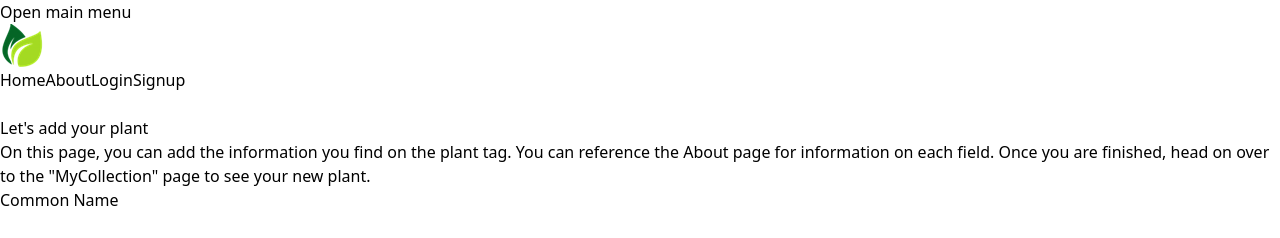
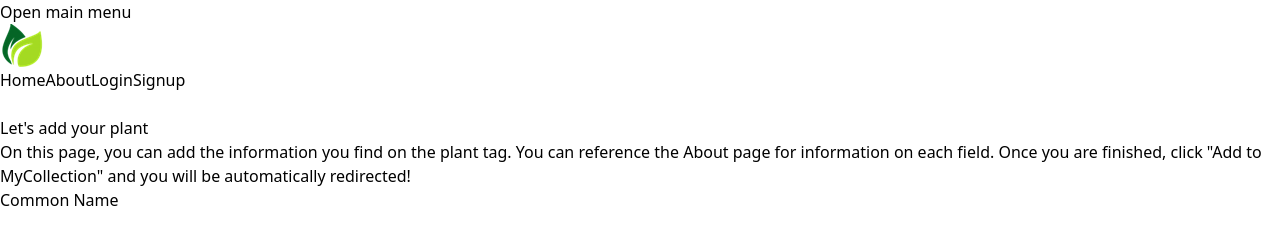
Before and after one commit to phoenixpyra7/PlantPal, a React (Vite) app in the folder client/: page /addplant in a window 1280 px wide. Shown: the top 238 px of the page. Built offline with nearby package versions, Linux system fonts and the light colour scheme.

Commit message:
added a few plants to show in the Mycollection page.

```diff
--- a/client/src/pages/AddPlant.jsx
+++ b/client/src/pages/AddPlant.jsx
@@ -97,7 +97,7 @@ const AddPlant = ({}) => {
         <h2 className="text-3xl font-bold tracking-tight text-gray-900 sm:text-4xl">Let's add your plant</h2>
         {/* desscription */}
         <p className="mt-2 text-lg leading-8 text-gray-600">
-          On this page, you can add the information you find on the plant tag. You can reference the About page for information on each field. Once you are finished, head on over to the "MyCollection" page to see your new plant.
+          On this page, you can add the information you find on the plant tag. You can reference the About page for information on each field. Once you are finished, click "Add to MyCollection" and you will be automatically redirected!
         </p>
 
 
```
